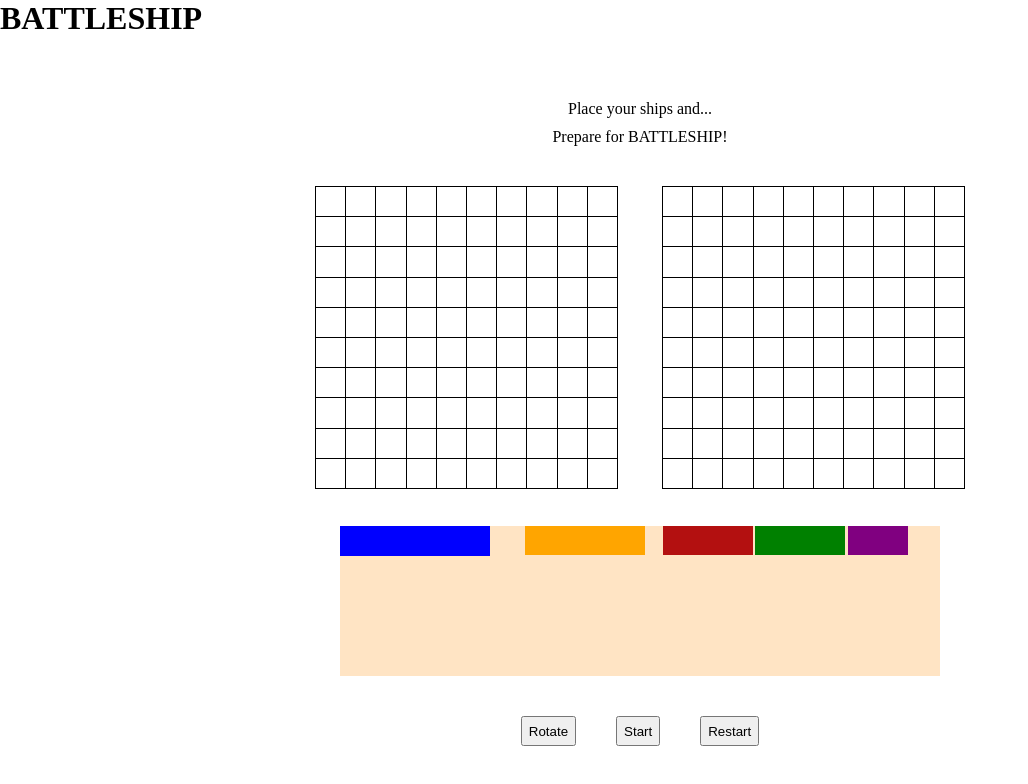
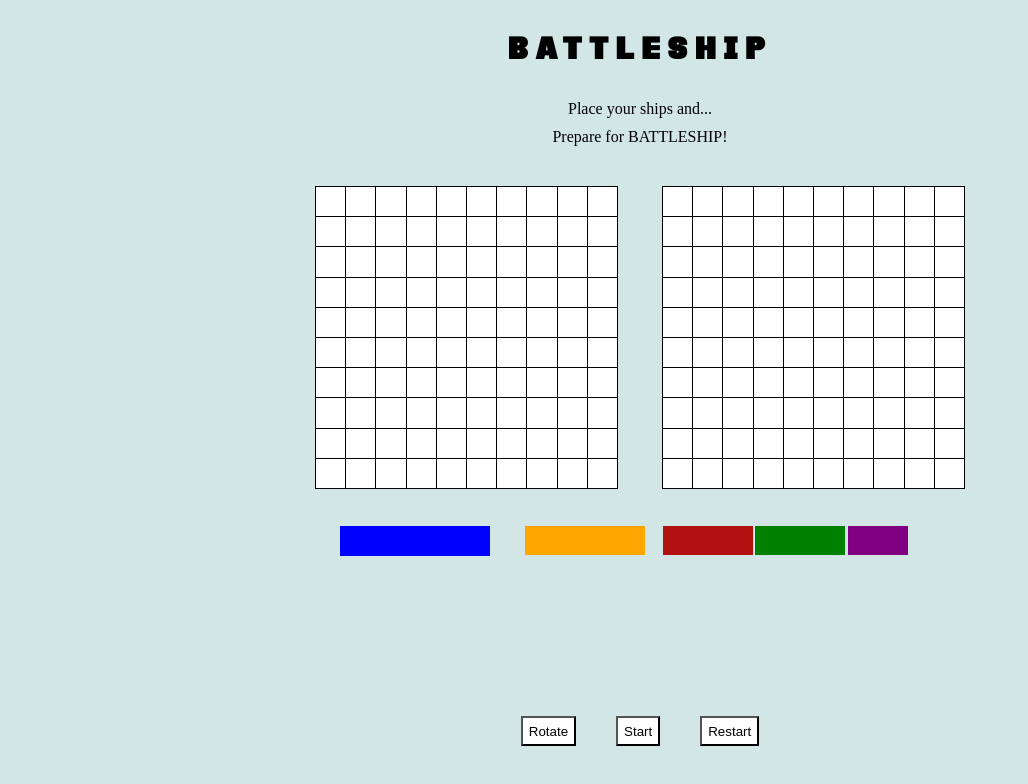
Before and after one commit to rewthex/battleship, a website built with webpack: page src/template.html in a window 1280 px wide. Shown: the whole page, without its empty margins (0-1028 px from the left). Built offline with nearby package versions, Linux system fonts and the light colour scheme.

Commit message:
game is functional with computer opponent

```diff
--- a/src/draggables.js
+++ b/src/draggables.js
@@ -40,8 +40,6 @@ export class Draggable {
 			.elementsFromPoint(x + 15, y + 15)
 			.filter((element) => element.classList.contains('cell'))
 			.at(0);
-
-		console.log(cell);
 
 		if (cell && this.onDrop(cell, this.block)) {
 			const { x: cellX, y: cellY } = cell.getBoundingClientRect();
--- a/src/index.js
+++ b/src/index.js
@@ -8,7 +8,6 @@ const ScreenController = (() => {
 	const ships = ['carrier', 'battleship', 'cruiser', 'submarine', 'destroyer'];
 	const draggables = new Draggables(ships, handleDrop);
 
-	// DOM references
 	const playerTurnSpan = document.querySelector('#turn-display');
 	const gameInfoSpan = document.querySelector('#last-play');
 	const gamesBoardContainer = document.querySelector('.gamesboard-container');
@@ -16,7 +15,6 @@ const ScreenController = (() => {
 	const rotateButton = document.querySelector('#rotate');
 	const restartButton = document.querySelector('#restart');
 
-	// Updates the game screen
 	const updateScreen = (initialRender = false) => {
 		gamesBoardContainer.innerHTML = '';
 		if (initialRender) {
@@ -33,7 +31,6 @@ const ScreenController = (() => {
 		});
 	};
 
-	// Handles ship placement when dropped
 	function handleDrop(cell, block) {
 		if (cell.parentElement.id !== 'player-one') return;
 
@@ -44,17 +41,14 @@ const ScreenController = (() => {
 		return game.placeShip(type, start, vertical);
 	}
 
-	// Handles board click interactions
 	function clickHandlerBoard(e) {
 		const cell = e.target;
-		console.log(cell.dataset.id, cell.parentElement.id)
 		if (!cell.dataset.id || cell.parentElement.id !== 'player-two') return;
 
 		game.playRound(cell.dataset.id);
 		updateScreen();
 	}
 
-	// Rotates ships
 	const rotateShips = () => {
 		const optionsContainer = document.querySelector('.options-container');
 		const ships = optionsContainer.querySelectorAll(
@@ -72,25 +66,21 @@ const ScreenController = (() => {
 		optionsContainer.classList.toggle('options-container-vertical');
 	};
 
-	// Starts the game
 	const startGame = () => {
 		if (!game.areAllShipsSet()) {
 			playerTurnSpan.innerText = 'You are not prepared for battle!';
 			return;
 		}
+		gamesBoardContainer.addEventListener('click', clickHandlerBoard);
 		updateScreen();
 		draggables.disableAll();
 	};
 
-	// Restarts the game
 	const restartGame = () => window.location.reload();
 
-	// Event listeners
 	startButton.addEventListener('click', startGame);
 	rotateButton.addEventListener('click', rotateShips);
 	restartButton.addEventListener('click', restartGame);
-	gamesBoardContainer.addEventListener('click', clickHandlerBoard);
 
-	// Initialize the screen
 	updateScreen(true);
 })();
--- a/src/styles.css
+++ b/src/styles.css
@@ -1,6 +1,12 @@
+@font-face {
+	font-family: 'Boldean';
+	src: url('./BOLDEAN.ttf') format('truetype');
+}
+
 * {
 	margin: 0;
 	box-sizing: border-box;
+	background-color: rgb(210, 230, 230);
 }
 
 .container {
@@ -12,6 +18,10 @@
 }
 
 .header {
+	font-family: 'Boldean';
+	letter-spacing: 0.5rem;
+	text-align: center;
+	align-self: center;
 	grid-area: header;
 }
 
@@ -29,7 +39,6 @@
 }
 
 .options-container {
-	background-color: bisque;
 	grid-area: options-container;
 	min-height: 150px;
 	min-width: 600px;
@@ -82,6 +91,7 @@
 }
 
 button {
+	background-color: white;
 	height: 30px;
 }
 
--- a/webpack.config.js
+++ b/webpack.config.js
@@ -31,7 +31,11 @@ module.exports = {
       {
         test: /\.(png|svg|jpg|jpeg|gif)$/i,
         type: "asset/resource",
-      }
+      },
+      {
+        test: /\.(woff|woff2|eot|ttf|otf)$/i,
+        type: 'asset/resource',
+      },
     ],
   },
 };
```
Also changed, not shown: src/BOLDEAN.ttf (added).
